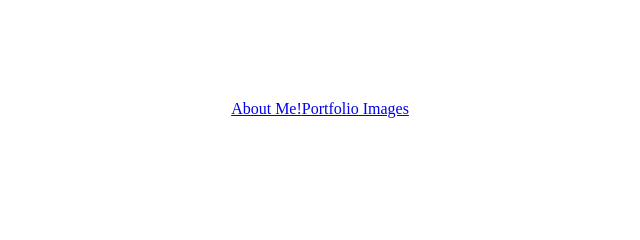
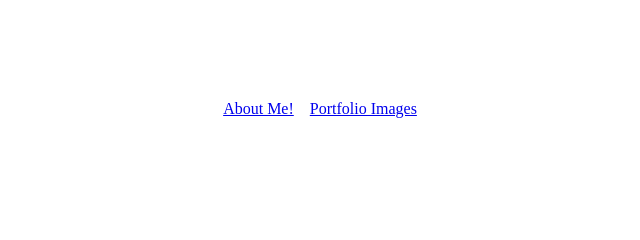
Before and after one commit to MaijaLehto/profile-page, a plain HTML site: page index.html in a window 1280 px wide. Shown: the top 240 px of the page, 320-960 px from the left. Drawn offline with Linux system fonts and the light colour scheme.

Commit message:
make minor formatting changes to sections

```diff
--- a/CSS/main.css
+++ b/CSS/main.css
@@ -13,3 +13,7 @@ nav ol {
   display: flex;
   justify-content: center;
 }
+
+nav ol li {
+  padding: 0 0.5em;
+}
--- a/index.html
+++ b/index.html
@@ -13,8 +13,8 @@
     <h1>Milo Lehto</h1>
     <nav>
       <ol>
-        <li><a href="about-me">About Me!</a></li>
-        <li><a href="grid">Portfolio Images</a></li>
+        <li><a href=".about-me">About Me!</a></li>
+        <li><a href=".grid">Portfolio Images</a></li>
       </ol>
     </nav>
   <header>
@@ -28,6 +28,7 @@
     </section>
 
     <section class="grid">
+      <h2>My Work!</h2>
       <article class="chosen-photo">
         <img src="images/cats.png" alt="gift commission of my aunts cats">
       </article>
```
